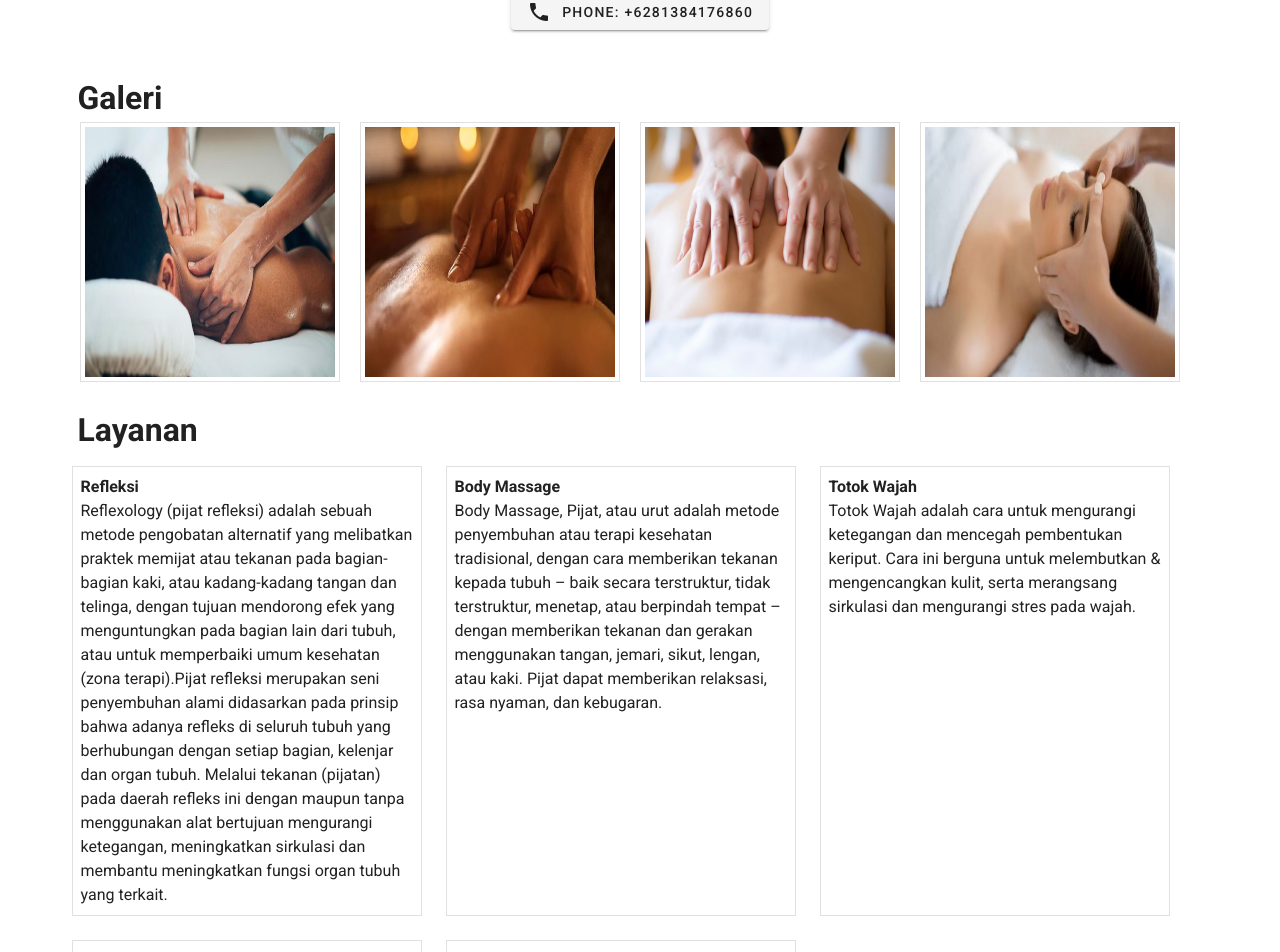
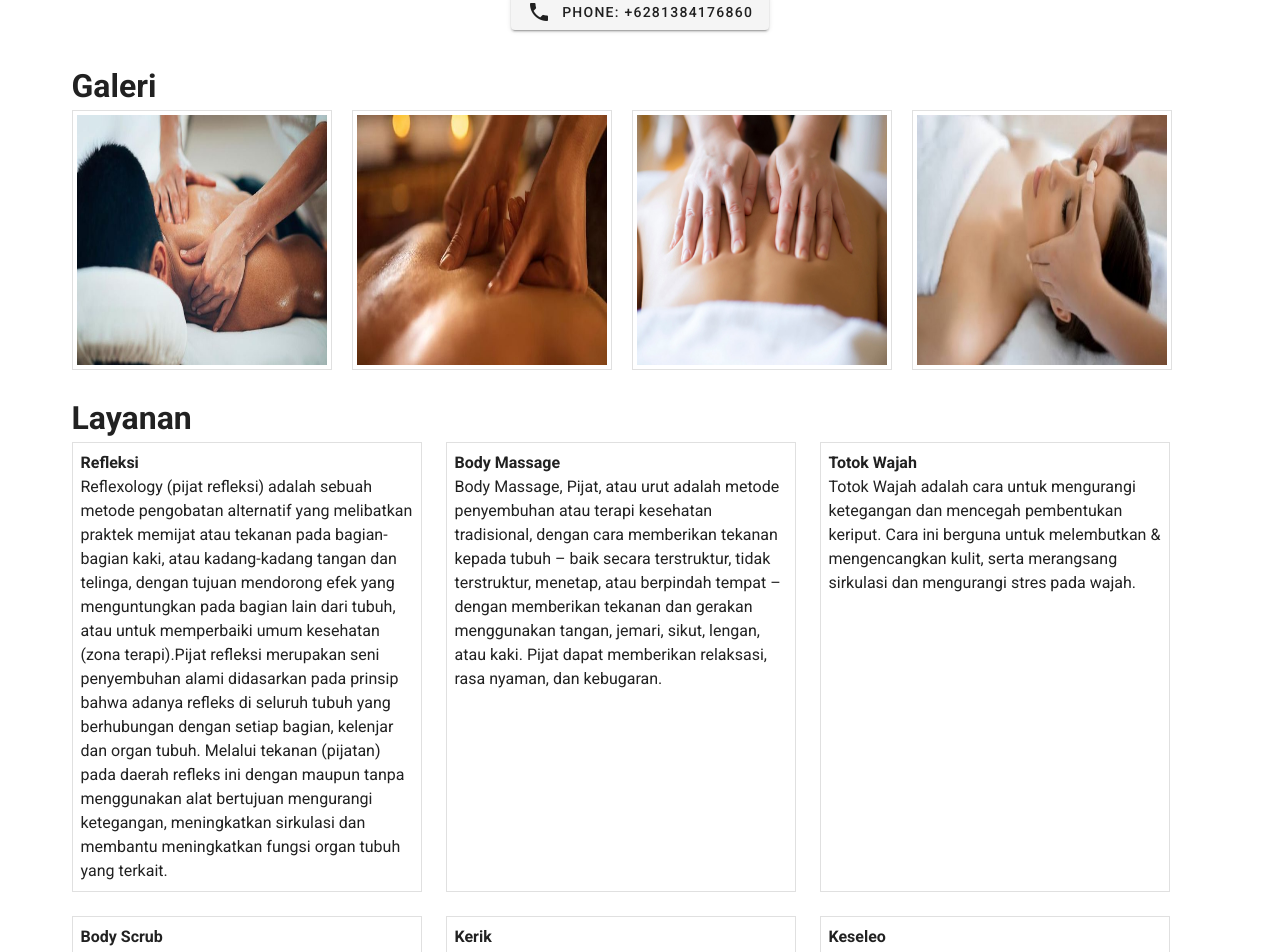
Before and after one commit to jiwomdf/Vue-Vuetify-Massage-Website, a Vue app: page / in a window 1280 px wide. Shown: the part 400-1352 px from the top of the page. Built offline with nearby package versions, Linux system fonts and the light colour scheme.

Commit message:
add route

```diff
--- a/package.json
+++ b/package.json
@@ -10,6 +10,7 @@
   "dependencies": {
     "core-js": "^3.6.4",
     "vue": "^2.6.11",
+    "vue-router": "^3.1.6",
     "vuetify": "^2.2.11"
   },
   "devDependencies": {
--- a/src/App.vue
+++ b/src/App.vue
@@ -1,14 +1,10 @@
 <template>
   <v-app>
-
-
 
     <!-- Content -->
     <v-content>
       <NavBar/>
-      <Welcome/>
-      <GridGalery/>
-      <GridInfo/>
+      <router-view></router-view>
     </v-content>
 
     </v-app>
@@ -16,19 +12,13 @@
 </template>
 
 <script>
-import Welcome from './components/Welcome';
-import GridInfo from './components/GridInfo';
-import GridGalery from './components/GridGalery';
 import NavBar from './components/NavBar';
 
 export default {
   name: 'App',
 
   components: {
-    Welcome,
-    GridInfo,
-    GridGalery,
-    NavBar
+    NavBar,
   }
 };
 </script>
--- /dev/null
+++ b/src/components/AboutMe.vue
@@ -0,0 +1,58 @@
+<template>
+   <v-container>
+     <center>
+
+      <h1 >About Me</h1>
+
+      <v-layout column align-center>
+          <v-flex class="mt-5">
+              <v-avatar size="100">
+                  <v-img src="../assets/logo/avatar.png"></v-img>
+              </v-avatar>
+              <p class="ml-2 mt-2">Mas Aji</p>
+          </v-flex>
+      </v-layout>
+     </center>
+
+      <v-layout column align-center>
+        <v-row>
+            <v-col v-for="(data, i) in datas" :key="i">
+              <v-card class="pa-2" outlined tile width="180px" height="100px">
+                <h4>{{data.title}}</h4>
+                <p>{{data.info}}</p>
+              </v-card>
+            </v-col>
+        </v-row>
+      </v-layout>
+
+
+
+  </v-container>
+</template>
+
+<script>
+    export default {
+        name: 'AboutMe',
+        data: () => ({
+
+            datas: [
+                {
+                    title:'Nama',
+                    info:'Mas Aji',
+                },
+                {
+                    title:'Lokasi',
+                    info:'Jakarta Barat',
+                },
+                {
+                    title:'Nomor Telp',
+                    info:'+6281384176860',
+                },
+                {
+                    title:'WhatsApp',
+                    info:'+62895330124172',
+                }
+            ]
+        })
+    }
+</script>
--- a/src/components/GridGalery.vue
+++ b/src/components/GridGalery.vue
@@ -1,6 +1,6 @@
 <template>
    <v-container>
-    <h1 style="margin-left:18px">Galeri</h1>
+    <h1>Galeri</h1>
     <v-row no-gutters>
 
       <!-- <div v-for="(data, i) in datas" :key="i">
@@ -9,7 +9,7 @@
             <v-img :src="require(data.url)"></v-img>
         </v-col>
       </div> -->
-        <v-card class="pa-1" outlined tile width="260px" height="260px" style="margin-right:20px; margin-left:20px">
+        <v-card class="pa-1" outlined tile width="260px" height="260px" style="margin-right:20px;">
             <img src="../assets/imgs/1.jpg" alt="" width="250px" height="250px">
         </v-card>
         <v-card class="pa-1" outlined tile width="260px" height="260px" style="margin-right:20px">
--- a/src/components/GridInfo.vue
+++ b/src/components/GridInfo.vue
@@ -1,10 +1,10 @@
 <template>
    <v-container>
-    <h1 style="margin-left:18px">Layanan</h1>
-    <v-row no-gutters>
+    <h1>Layanan</h1>
+    <v-row>
 
       <div v-for="(data, i) in datas" :key="i">
-        <v-col :key="i">
+        <v-col>
           <v-card class="pa-2" outlined tile width="350px" height="450px">
             <h4>{{data.title}}</h4>
             <p>{{data.info}}</p>
@@ -41,6 +41,10 @@
                 {
                     title:'Kerik',
                     info:'Kerik / kerok adalah sebuah terapi pengobatan alternatif untuk gejala masuk angin dengan metode menggaruk sambil menekan bagian permukaan kulit menggunakan minyak dan benda tumpul seperti uang logam sebagai alat pengerok.',
+                },
+                {
+                  title:'Keseleo',
+                  info:''
                 }
             ]
         })
--- a/src/components/NavBar.vue
+++ b/src/components/NavBar.vue
@@ -62,7 +62,7 @@ export default {
     drawer:false,
     links :[
                 { icon: 'mdi-home', text: 'Home', route: '/'},
-                { icon: 'mdi-account', text: 'About Us', route: '/aboutus'}
+                { icon: 'mdi-account', text: 'About Me', route: '/AboutMe'}
             ],
 
   }),
--- a/src/components/Welcome.vue
+++ b/src/components/Welcome.vue
@@ -33,13 +33,24 @@
 
     </v-row>
 
+    <v-content>
+      <GridGalery/>
+      <GridInfo/>
+    </v-content>
+
   </v-container>
 </template>
 
 <script>
+import GridInfo from '../components/GridInfo';
+import GridGalery from '../components/GridGalery';
 
   export default {
     name: 'Welcome',
+    components: {
+      GridInfo,
+      GridGalery
+    },
 
     data: () => ({
     }),
--- a/src/main.js
+++ b/src/main.js
@@ -1,10 +1,19 @@
 import Vue from 'vue'
 import App from './App.vue'
 import vuetify from './plugins/vuetify';
+import Routes from './routes'
+import VueRouter from 'vue-router';
 
 Vue.config.productionTip = false
 
+Vue.use(VueRouter)
+
+const router = new VueRouter({
+  routes:Routes
+})
+
 new Vue({
   vuetify,
+  router:router,
   render: h => h(App)
 }).$mount('#app')
--- /dev/null
+++ b/src/routes.js
@@ -0,0 +1,8 @@
+import Welcome from './components/Welcome.vue'
+import AboutMe from './components/AboutMe.vue'
+
+
+export default [
+    { path:'', component:Welcome},
+    { path:'/AboutMe', component:AboutMe}
+]
```
Also changed, not shown: 1 other file (tests, documents, lock files or other folders).
